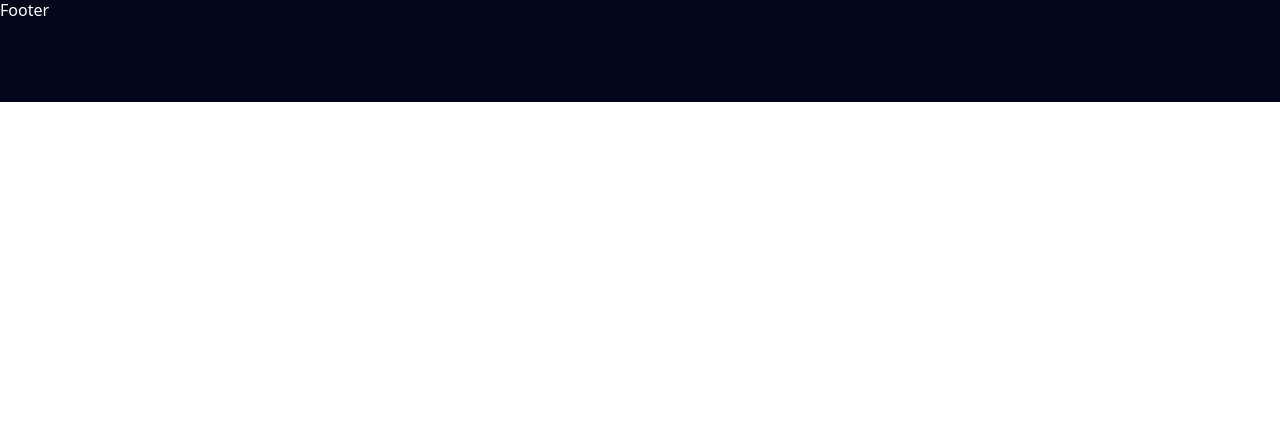
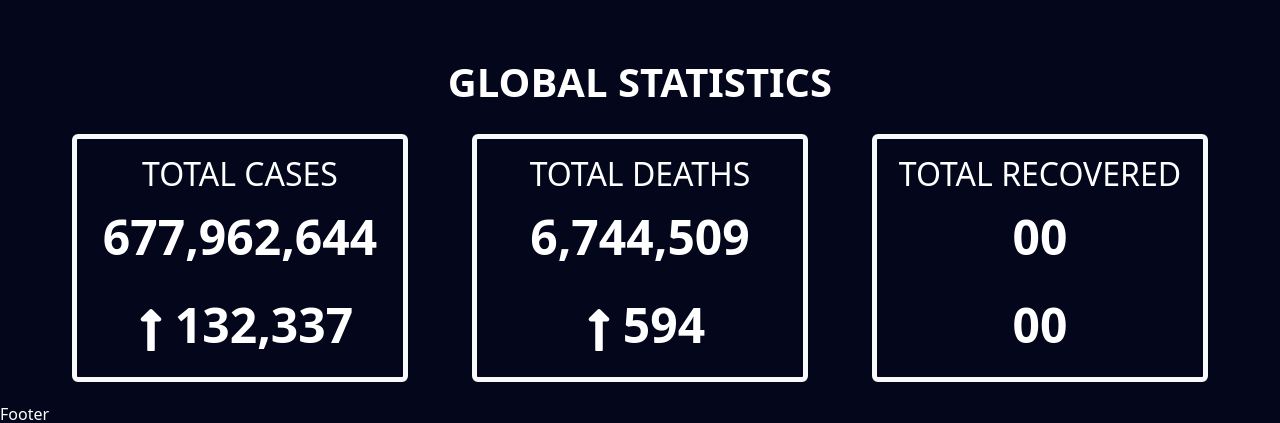
Before and after one commit to yahiaqous/Covid19, a React (Create React App) app: page / in a window 1280 px wide. Shown: the part 698-1121 px from the top of the page. Before the commit the page ends 800 px from the top, so only its background shows below. Built offline with nearby package versions, Linux system fonts and the light colour scheme.

Commit message:
Created the Global Statistics Cards with Junk Data

```diff
--- a/package.json
+++ b/package.json
@@ -10,6 +10,7 @@
     "react": "^18.2.0",
     "react-bootstrap": "^2.7.0",
     "react-dom": "^18.2.0",
+    "react-icons": "^4.7.1",
     "react-scripts": "5.0.1",
     "web-vitals": "^2.1.4"
   },
--- /dev/null
+++ b/src/components/cards/StatisticCard.js
@@ -0,0 +1,31 @@
+/** @format */
+
+import { Card } from 'react-bootstrap';
+import { FaLongArrowAltUp } from 'react-icons/fa'; // https://react-icons.github.io/react-icons/
+
+export default function StatisticCard(props) {
+  return (
+    <Card
+      border='light'
+      style={{
+        backgroundColor: '#04061c',
+        borderWidth: '5px',
+        textAlign: 'center',
+        margin: '20px',
+      }}>
+      <Card.Body>
+        <Card.Title style={{ fontSize: '32px' }}>{props.title}</Card.Title>
+
+        {/* Format Numbers with Commas => https://sabe.io/blog/javascript-format-numbers-commas#:~:text=The%20best%20way%20to%20format,the%20number%20formatted%20with%20commas. */}
+        <Card.Text style={{ fontSize: '48px', fontWeight: 'bold' }}>
+          {props.value1 ? props.value1.toLocaleString('en-US') : '00'}
+        </Card.Text>
+
+        <Card.Text style={{ fontSize: '48px', fontWeight: 'bold' }}>
+          {props.value2 ? <FaLongArrowAltUp /> : <></>}
+          {props.value2 ? props.value2.toLocaleString('en-US') : '00'}
+        </Card.Text>
+      </Card.Body>
+    </Card>
+  );
+}
--- /dev/null
+++ b/src/components/cards/StatisticsRow.js
@@ -0,0 +1,42 @@
+/** @format */
+/* eslint-disable array-callback-return */
+
+import { Row, Col } from 'react-bootstrap';
+
+import StatisticCard from './StatisticCard';
+
+export default function StatisticsRow(props) {
+  const cardsData = [
+    {
+      title: 'TOTAL CASES',
+      value1: 677962644,
+      value2: 132337,
+    },
+    {
+      title: 'TOTAL DEATHS',
+      value1: 6744509,
+      value2: 594,
+    },
+    {
+      title: 'TOTAL RECOVERED',
+      value1: 0,
+      value2: 0,
+    },
+  ];
+
+  return (
+    <Row style={{ margin: '0 40px 0 40px', textAlign: 'center' }}>
+      <h1 style={{ fontWeight: 'bold' }}>{props.title}</h1>
+
+      {cardsData.map((item, key) => (
+        <Col key={key}>
+          <StatisticCard
+            title={item.title}
+            value1={item.value1}
+            value2={item.value2}
+          />
+        </Col>
+      ))}
+    </Row>
+  );
+}
--- a/src/main_pages/Home.js
+++ b/src/main_pages/Home.js
@@ -1,11 +1,18 @@
 /** @format */
 
 import Banner from '../components/Banner';
+import StatisticsRow from '../components/cards/StatisticsRow';
 
 export default function Home() {
   return (
     <>
+      {/* Banner */}
       <Banner />
+
+      {/* Global Statistics */}
+      <div style={{ marginTop: '60px' }}>
+        <StatisticsRow title='GLOBAL STATISTICS' />
+      </div>
     </>
   );
 }
```
Also changed, not shown: 1 other file (tests, documents, lock files or other folders).
